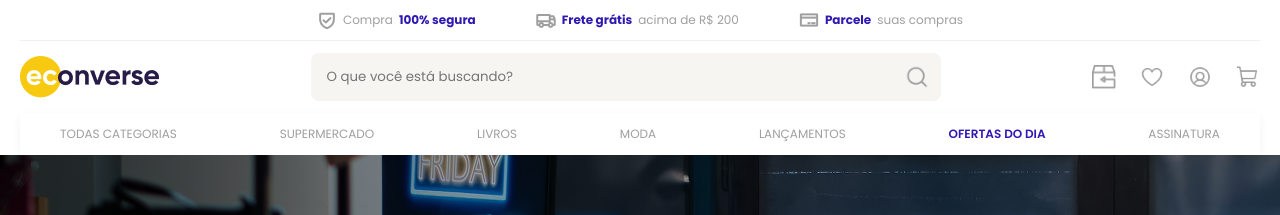
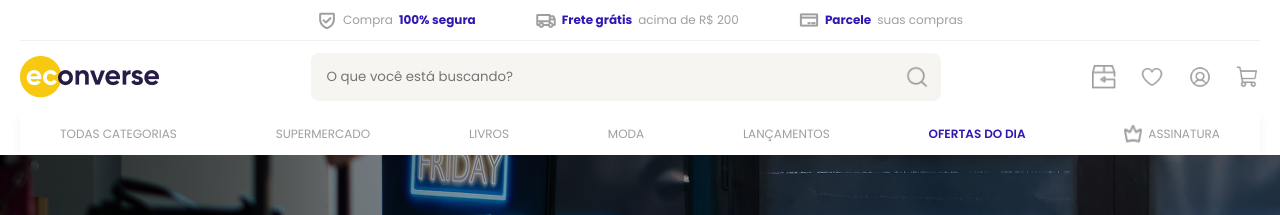
Before and after one commit to BORGES-GRU/Teste-Vaga-FrontEnd, a React (Vite) app in the folder vaga-econverse/: page / in a window 1280 px wide. Shown: the top 215 px of the page. Built offline with nearby package versions, Linux system fonts and the light colour scheme; no server answers.

Commit message:
feat: adiciona o icone  "coroa.png" no menu

```diff
--- a/vaga-econverse/src/components/Header.tsx
+++ b/vaga-econverse/src/components/Header.tsx
@@ -7,6 +7,7 @@ import pedidos from "../assets/icons/pedidos.png"
 import favoritos from "../assets/icons/favoritos.png"
 import conta from "../assets/icons/conta.png"
 import carrinho from "../assets/icons/carrinho.png"
+import coroa from "../assets/icons/coroa.png"
 import './Header.scss'
 
 const menu = ['Todas Categorias', 'Supermercado', 'Livros', 'Moda', 'Lançamentos', 'Ofertas do dia']
@@ -56,7 +57,10 @@ function Header() {
             {item}
           </a>
         ))}
-        <a href="#" className="header__subscription">Assinatura</a>
+        <a href="#" className="header__subscription">
+          <img src={coroa} alt="" width={18} height={18} />
+          Assinatura
+        </a>
       </nav>
     </header>
   )
```
Also changed, not shown: vaga-econverse/src/assets/icons/coroa.png (added).
